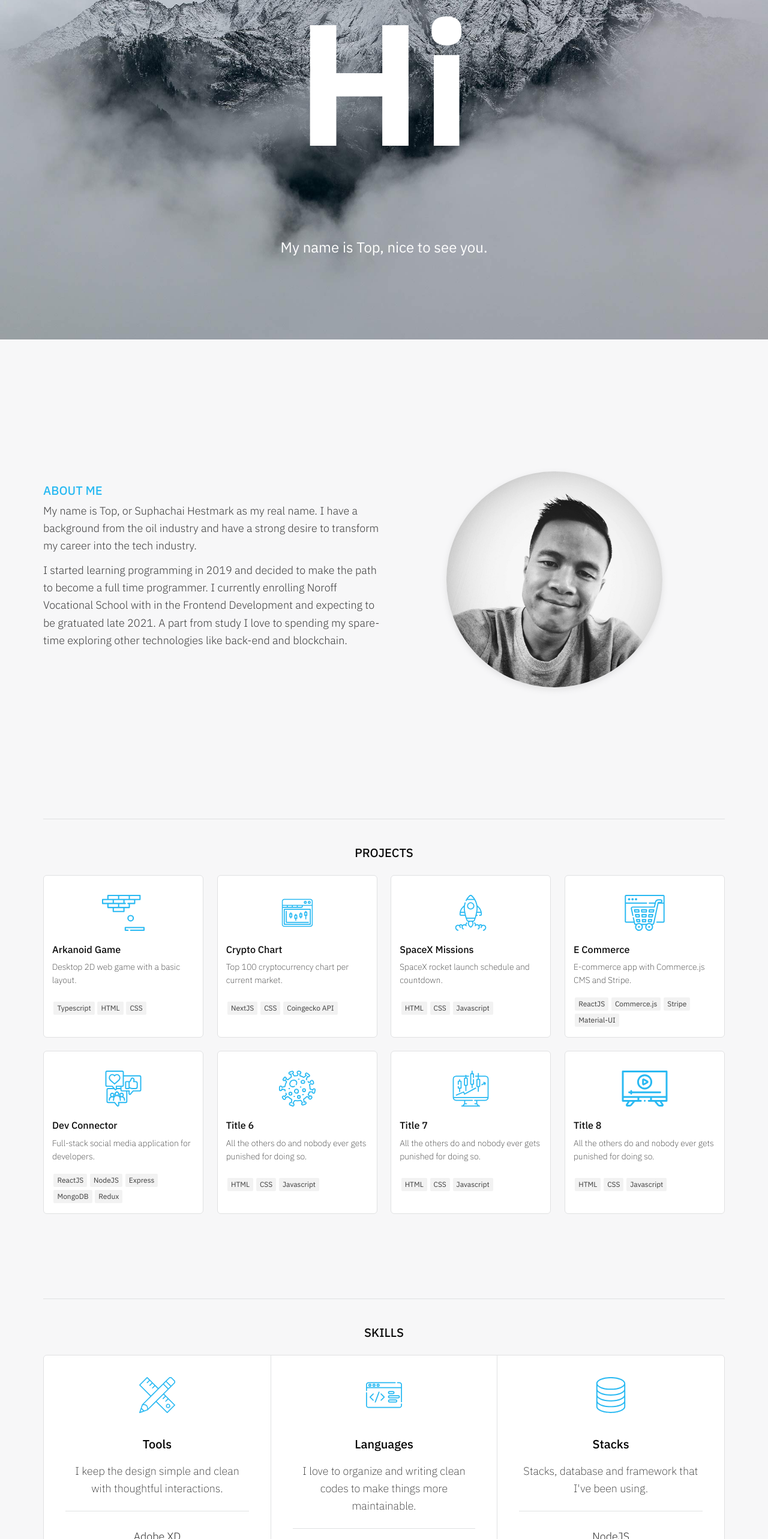
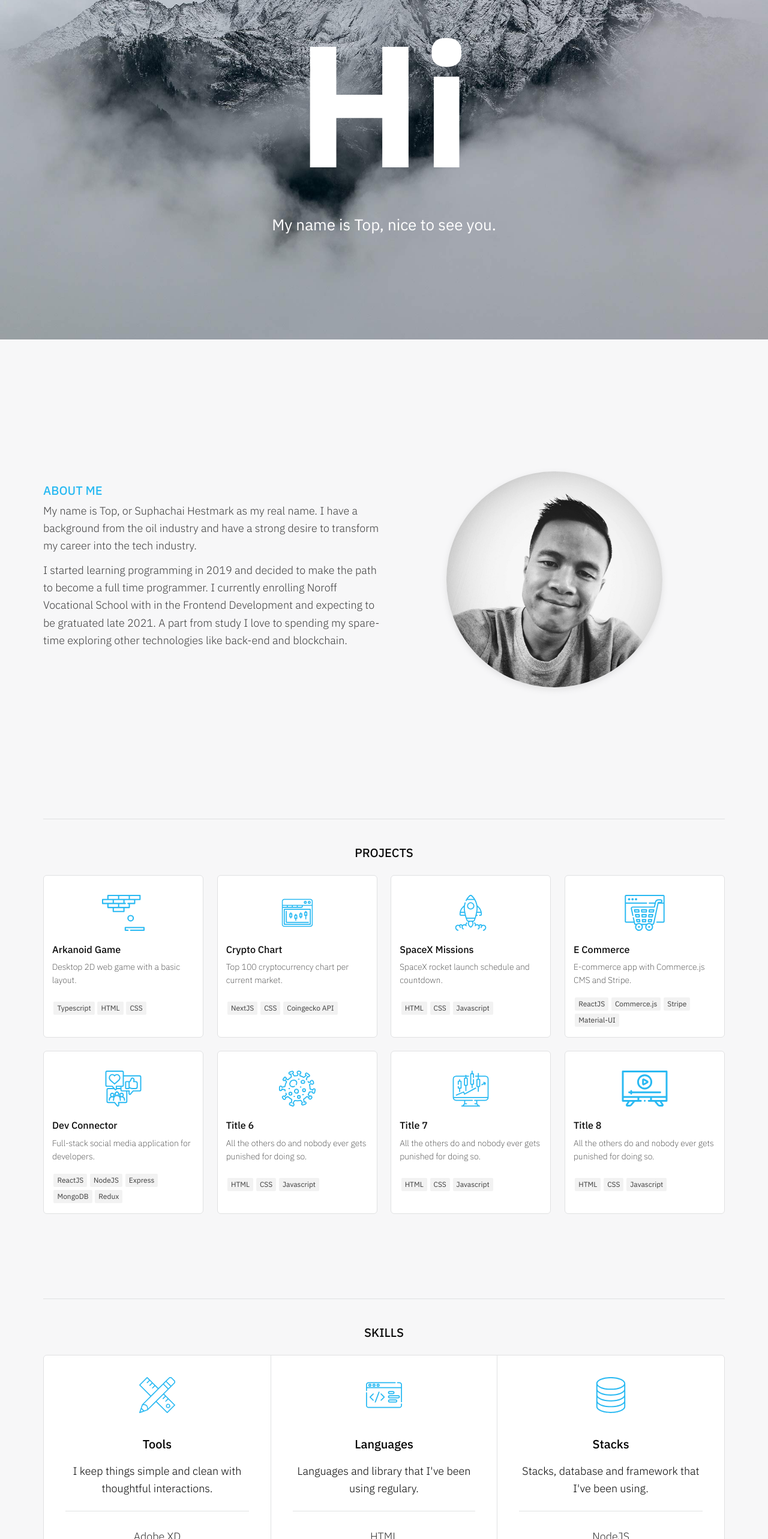
Before and after one commit to topphestmark/portfolio1, a React (Create React App) app: page / in a window 1280 px wide. Shown: the part 234-2800 px from the top of the page at 60% size. Built offline with nearby package versions, Linux system fonts and the light colour scheme.

Commit message:
New box shadow for navbar

```diff
--- a/src/components/ContactForm/contactForm.js
+++ b/src/components/ContactForm/contactForm.js
@@ -1,10 +1,12 @@
 import styled from "styled-components/macro";
 
 export const FormHeader = styled.h4`
-  margin-bottom: 10px;
+  margin-left: 0.2em;
+  margin-bottom: 0.25em;
   font-size: 1.5rem;
   font-weight: 500;
-  opacity: 0.8;
+  opacity: 0.85;
+  color: ${(props) => props.theme.colors.dark1};
 
   @media screen and (max-width: 768px) {
     margin-top: 50px;
@@ -18,8 +20,9 @@ export const Form = styled.form`
 `;
 export const Label = styled.label`
   font-size: 0.75rem;
-  opacity: 0.8;
+  opacity: 0.85;
   margin-bottom: 3px;
+  margin-left: 0.25em;
   color: ${(props) => props.theme.colors.dark2};
 `;
 export const Input = styled.input`
--- a/src/components/HeroSection/heroSection.js
+++ b/src/components/HeroSection/heroSection.js
@@ -5,7 +5,7 @@ export const HeroContainer = styled.div`
   display: flex;
   justify-content: center;
   align-items: center;
-  padding: 0 30px;
+  padding: 0 2em;
   width: 100%;
   height: 100vh;
   z-index: 1;
@@ -23,7 +23,6 @@ export const HeroContent = styled.div`
   padding: 8px 24px;
   display: flex;
   flex-direction: column;
-  align-items: center;
 `;
 
 export const HeroH1 = styled.h1`
@@ -40,15 +39,15 @@ export const HeroH1 = styled.h1`
 `;
 
 export const HeroP = styled.p`
-  margin-top: 24px;
-  color: #fff;
-  font-size: 24px;
+  color: ${(props) => props.theme.colors.light};
+  font-size: 1.625rem;
+  margin-top: -2em;
   text-align: center;
   max-width: 600px;
   animation: ${(props) => props.theme.slideTop.secondAnimation};
 
   @media screen and (max-width: 480px) {
-    font-size: 18px;
+    font-size: 1.125rem;
   }
 
   ${(props) => props.theme.slideTop.keyframes};
--- a/src/components/Navbar/navbar.js
+++ b/src/components/Navbar/navbar.js
@@ -3,11 +3,6 @@ import { Link as LinkScroll } from "react-scroll";
 import theme from "../../shared/theme";
 
 export const Nav = styled.nav`
-  background: ${({ scrollNav }) =>
-    scrollNav ? theme.colors.light : "transparent"};
-  border-bottom: ${({ scrollNav }) =>
-    scrollNav ? "1px solid " + theme.colors.border : "none"};
-
   height: 60px;
   margin-top: -60px;
   display: flex;
@@ -16,6 +11,10 @@ export const Nav = styled.nav`
   position: sticky;
   top: 0;
   z-index: 20;
+
+  background: ${({ scrollNav }) =>
+    scrollNav ? theme.colors.light : "transparent"};
+  ${({ scrollNav }) => (scrollNav ? theme.navShadow : "")}
 
   @media screen and (max-width: 960px) {
     transition: 0.8s all ease;
@@ -70,6 +69,7 @@ export const NavLinks = styled(LinkScroll)`
   height: 100%;
   transition: 0.2s ease-in-out;
   cursor: pointer;
+  border-bottom: 4px solid transparent;
 
   &.active {
     border-bottom: 4px solid ${theme.colors.primary};
--- a/src/pages/Skills/Skills.styles.js
+++ b/src/pages/Skills/Skills.styles.js
@@ -59,7 +59,7 @@ export const Title = styled.h3`
 `;
 export const Foreword = styled.p`
   margin: 0.75em 0 1.5em 0;
-  font-weight: 200;
+  font-weight: 300;
   padding-bottom: 1.25em;
   border-bottom: 0.4px solid ${(props) => props.theme.colors.border};
 
--- a/src/pages/Skills/skillsData.js
+++ b/src/pages/Skills/skillsData.js
@@ -7,16 +7,14 @@ export const skillsData = [
     id: 1,
     icon: designTools,
     title: "Tools",
-    foreworld:
-      "I keep the design simple and clean with thoughtful interactions.",
+    foreworld: "I keep things simple and clean with thoughtful interactions.",
     items: ["Adobe XD", "Lightroom", "Photoshop", "Figma"],
   },
   {
     id: 2,
     icon: code,
     title: "Languages",
-    foreworld:
-      "I love to organize and writing clean codes to make things more maintainable.",
+    foreworld: "Languages and library that I've been using regulary.",
     items: [
       "HTML",
       "CSS",
--- a/src/shared/theme.js
+++ b/src/shared/theme.js
@@ -32,4 +32,9 @@ export default {
     -webkit-box-shadow: 0px 4px 8px 1px rgba(224, 225, 226, 0.85);
     -moz-box-shadow: 0px 4px 8px 1px rgba(224, 225, 226, 0.85);
   `,
+  navShadow: `
+    box-shadow: 0px 5px 8px 0px rgba(224,225,226,0.64);
+    -webkit-box-shadow: 0px 5px 8px 0px rgba(224,225,226,0.64);
+    -moz-box-shadow: 0px 5px 8px 0px rgba(224,225,226,0.64);
+  `,
 };
```
Also changed, not shown: 1 other file (tests, documents, lock files or other folders).
